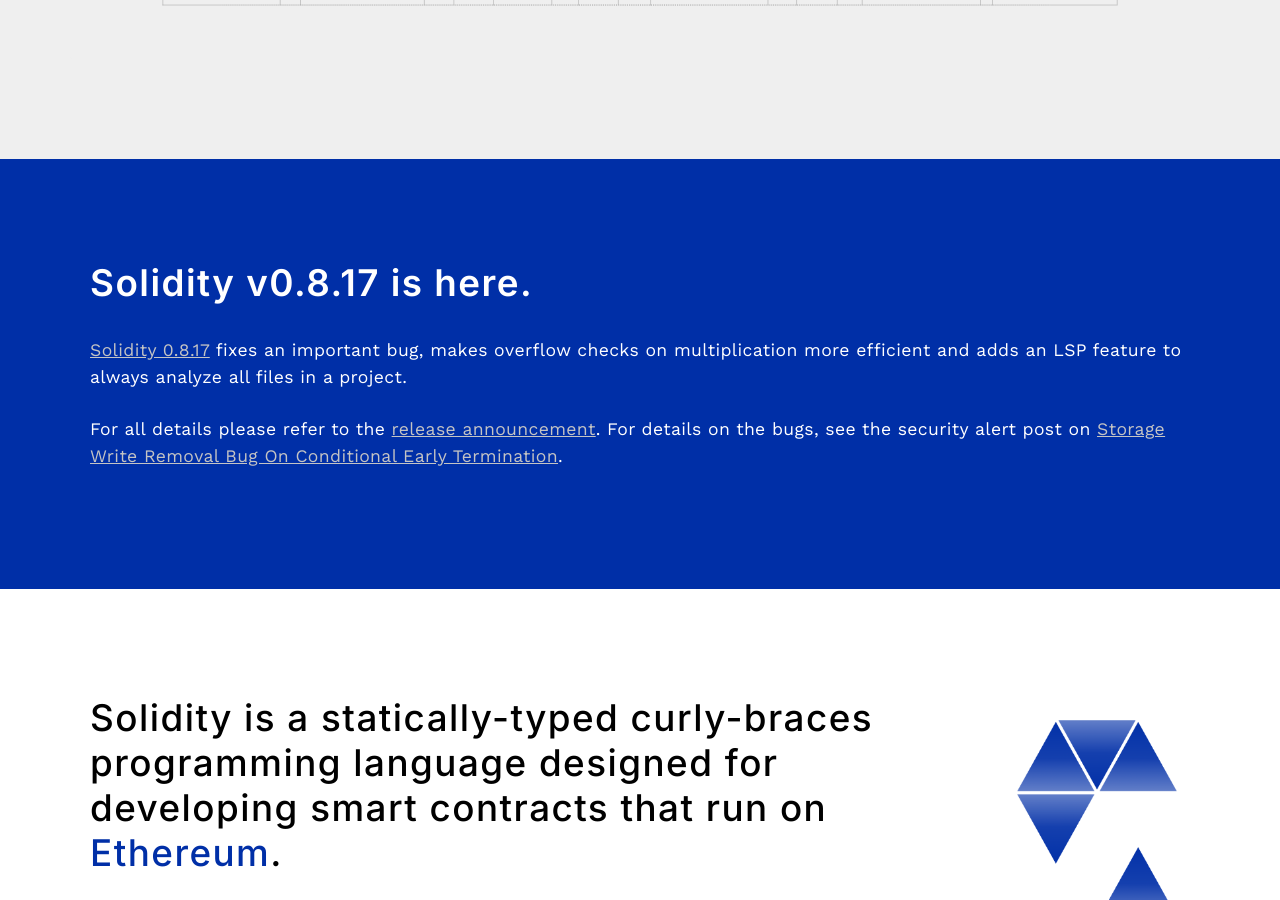
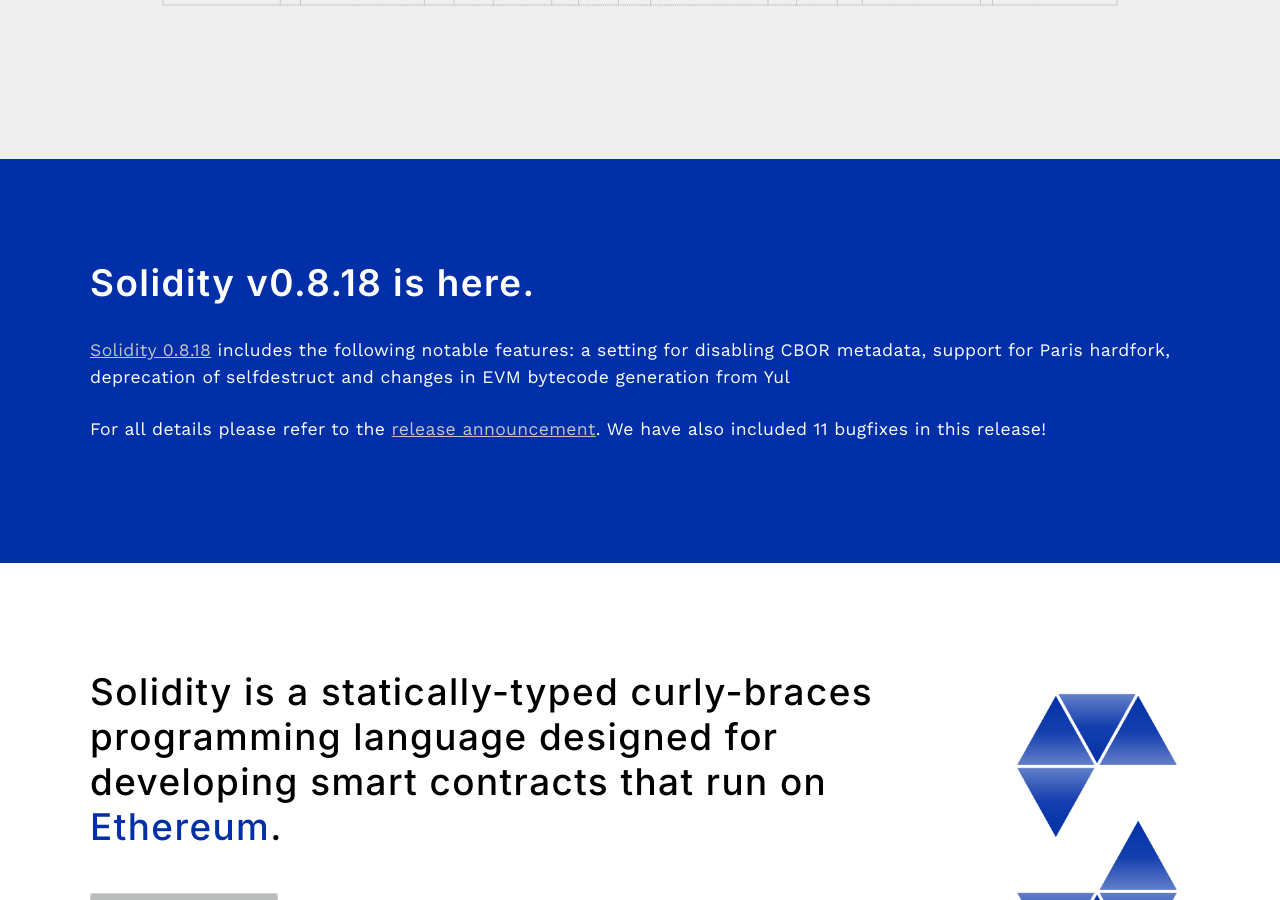
Before and after one commit to ethereum/solidity-portal, a Jekyll site: the page built from index.html, in a window 1280 px wide and 900 px high, scrolled down 590 px. Built offline with Jekyll 4.4.1, drawn with Linux system fonts in a browser that asks for light colours; some web fonts are replaced; the list of posts is cut into pages by our own code.

Commit message:
Updated release number to 0.8.18

```diff
--- a/index.html
+++ b/index.html
@@ -22,11 +22,9 @@
 <section class="highlight-section-blue">
 	<div class="container flex">
 		<div class="text editable">
-			<h2><strong>Solidity v0.8.17 is here.</strong></h2>
-			<p><a href="https://github.com/ethereum/solidity/releases/tag/v0.8.17">Solidity 0.8.17</a> fixes an important bug, makes overflow checks on multiplication more efficient and adds an LSP feature to
-always analyze all files in a project.
-			<br><br>For all details please refer to the <a href="https://blog.soliditylang.org/2022/09/08/solidity-0.8.17-release-announcement/">release announcement</a>. For details on the bugs, see the
-				security alert post on <a href="https://blog.soliditylang.org/2022/09/08/storage-write-removal-before-conditional-termination/">Storage Write Removal Bug On Conditional Early Termination</a>.</p>
+			<h2><strong>Solidity v0.8.18 is here.</strong></h2>
+			<p><a href="https://github.com/ethereum/solidity/releases/tag/v0.8.18">Solidity 0.8.18</a> includes the following notable features: a setting for disabling CBOR metadata, support for Paris hardfork, deprecation of selfdestruct and changes in EVM bytecode generation from Yul
+			<br><br>For all details please refer to the <a href="https://blog.soliditylang.org/2023/02/01/solidity-0.8.18-release-announcement/">release announcement</a>. We have also included 11 bugfixes in this release!</p>
 		</div>
 	</div>
 </section>
```
